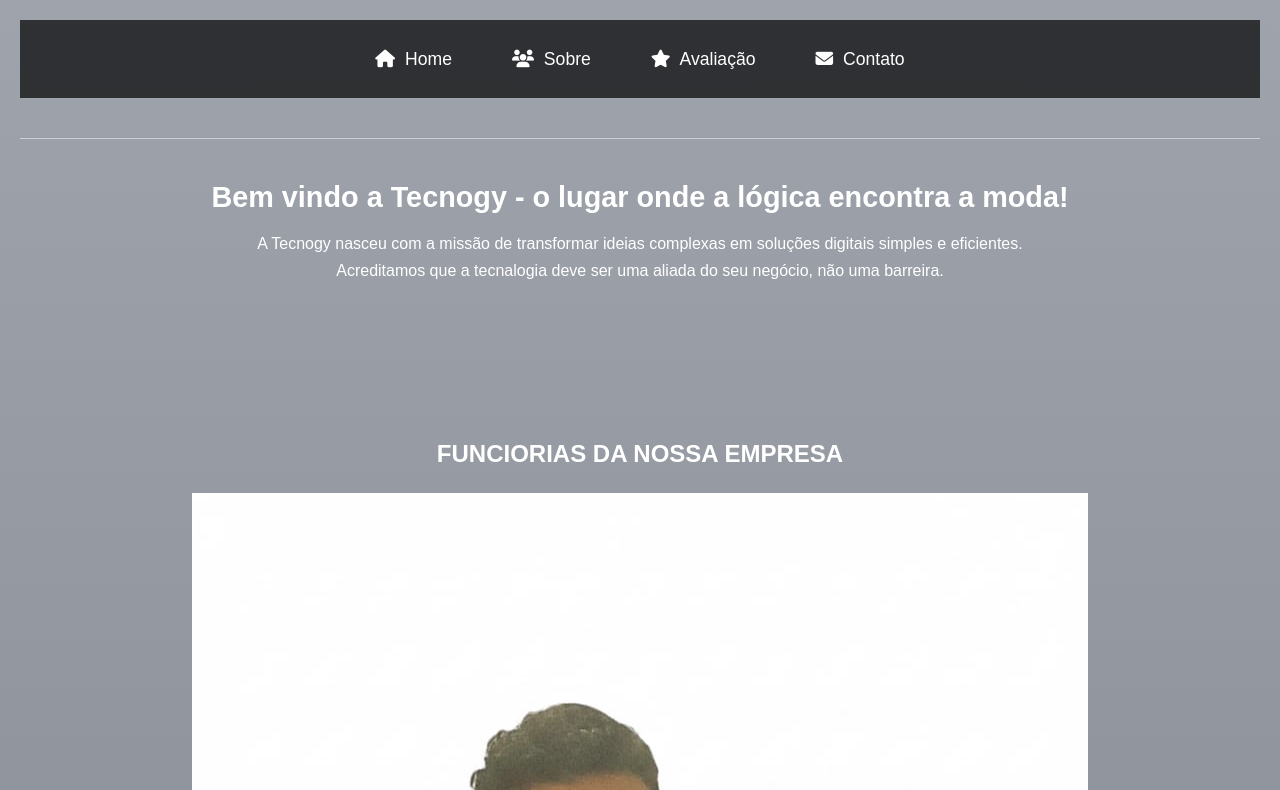
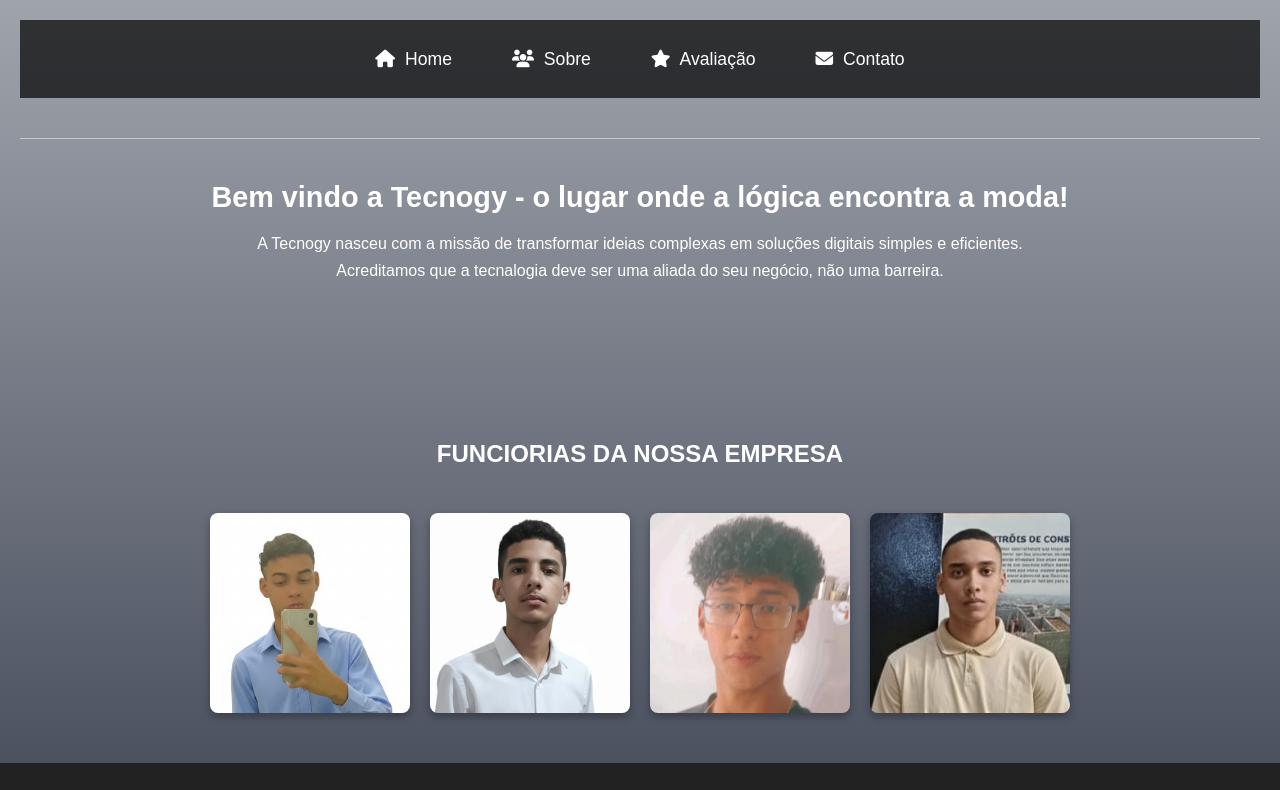
Before and after one commit to Igor0liveir4/Tecnogy, a plain HTML site: page front-end/sobre.html in a window 1280 px wide. Shown: the top 790 px of the page. Drawn offline with Linux system fonts and the light colour scheme.

Commit message:
estilização das fotos no sobre

```diff
--- a/front-end/sobre.html
+++ b/front-end/sobre.html
@@ -23,23 +23,24 @@
     </header>
 
     <header class="header-sobre">
-
         <hr>
         <h1>Bem vindo a Tecnogy - o lugar onde a lógica encontra a moda!</h1>
         <p>A Tecnogy nasceu com a missão de transformar ideias complexas em soluções digitais simples e eficientes.
             Acreditamos que a tecnalogia deve ser uma aliada do seu negócio, não uma barreira.
         </p>
-
         <div>
         </div>
     </header>
 
     <main class="main-sobre">
-    <h2> Funciorias da nossa empresa</h2>
-    <img src="img/francisco.jpeg" alt="francisco.png">
-    <img src="img/gleidson.jpeg" alt="gleidson.png">
-    <img src="img/henzo.jpeg" alt="henzo.png">
-    <img src="img/igor.jpeg" alt="igor.png">
+        <h2> Funciorias da nossa empresa</h2>
+
+        <div class="equipe-fotos">
+            <img src="img/francisco.jfif" alt="Francisco - Membro da Equipe">
+            <img src="img/gleidson.jfif" alt="Gleidson - Membro da Equipe">
+            <img src="img/henzo.jfif" alt="Henzo - Membro da Equipe">
+            <img src="img/igor.jfif" alt="Igor - Membro da Equipe">
+        </div>
     </main>
 
     <footer>
--- a/front-end/style.css
+++ b/front-end/style.css
@@ -425,6 +425,65 @@ header {
     font-weight: 700;
 }
 
+/* ORGANIZAÇÃO DAS IMAGENS DA EQUIPE */
+/* Esta classe foi sugerida no HTML anterior, mas você pode aplicá-la diretamente às <img> se não quiser adicionar um <div> extra. */
+/* Se você usou o <div>.equipe-fotos, as regras abaixo funcionam. Se não usou, ajuste o seletor. */
+
+.main-sobre > img { /* Seleciona as imagens diretamente dentro do main-sobre */
+    width: 100%;
+    max-width: 200px; /* Limita o tamanho máximo da imagem */
+    height: auto;
+    border-radius: var(--border-radius);
+    margin: 10px; /* Espaçamento entre as imagens */
+}
+
+.main-sobre { /* Torna o contêiner main-sobre um Flexbox para organizar as imagens */
+    display: flex;
+    flex-direction: column; /* Mantém o h2 e h1 acima */
+    align-items: center;
+}
+
+.main-sobre h2 {
+    width: 100%; /* Garante que o título ocupe a largura completa */
+}
+
+/* CONTÊINER Flexbox para as imagens (Se você usou a sugestão HTML anterior) */
+/* Se você não usou a sugestão do <div>.equipe-fotos, ignore este bloco */
+.equipe-fotos {
+    display: flex;
+    flex-wrap: wrap; /* Permite que as imagens quebrem para a próxima linha em telas menores */
+    justify-content: center; /* Centraliza o grupo de imagens */
+    gap: 20px; /* Espaço entre as imagens */
+    padding: 20px 0;
+    width: 100%;
+}
+
+.equipe-fotos img {
+    width: 100%;
+    max-width: 200px;
+    height: 200px;
+    border-radius: 8px;
+    box-shadow: 0 4px 8px rgba(0, 0, 0, 0.3);
+    transition: transform 0.3s;
+    object-fit: cover;
+}
+
+.equipe-fotos img:hover {
+    transform: scale(1.05);
+    box-shadow: 0 8px 16px rgba(0, 0, 0, 0.5);
+}
+
+
+
+
+@media (min-width: 850px) {
+    .equipe-fotos img {
+        /* Em telas maiores, 4 imagens por linha */
+        flex-basis: calc(25% - 15px); /* 25% menos o espaçamento */
+    }
+}
+/* FIM DA ORGANIZAÇÃO DAS IMAGENS DA EQUIPE */
+
 /* NOVOS ESTILOS PARA CONTEÚDO DA PÁGINA SOBRE */
 .valores {
     padding: 30px 0;
```
Also changed, not shown: front-end/img/francisco.jfif (added), front-end/img/francisco.jpeg (deleted), front-end/img/gleidson.jfif (added), front-end/img/gleidson.jpeg (deleted), front-end/img/henzo.jfif (added), front-end/img/henzo.jpeg (deleted), front-end/img/igor.jfif (added), front-end/img/igor.jpeg (deleted).
